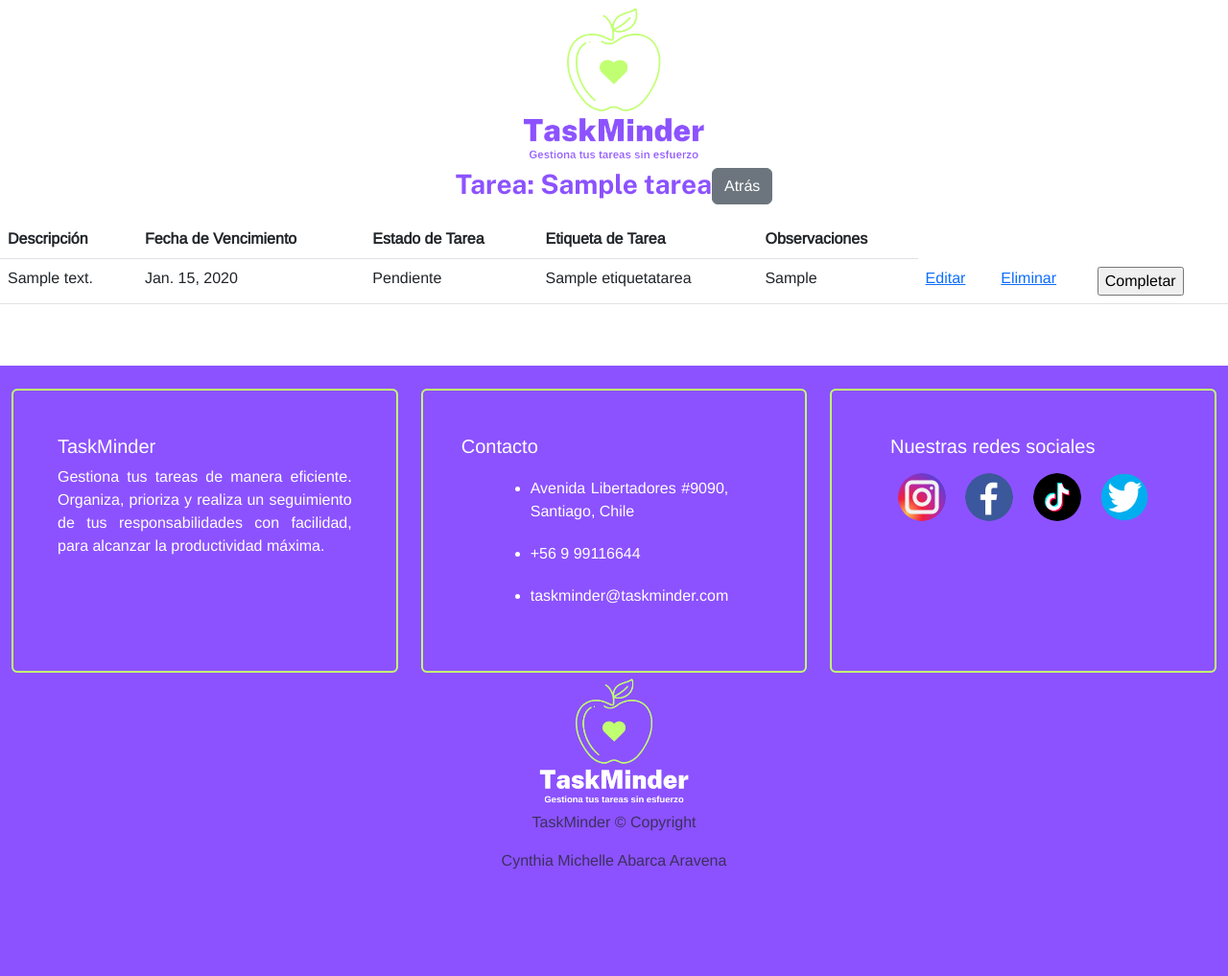
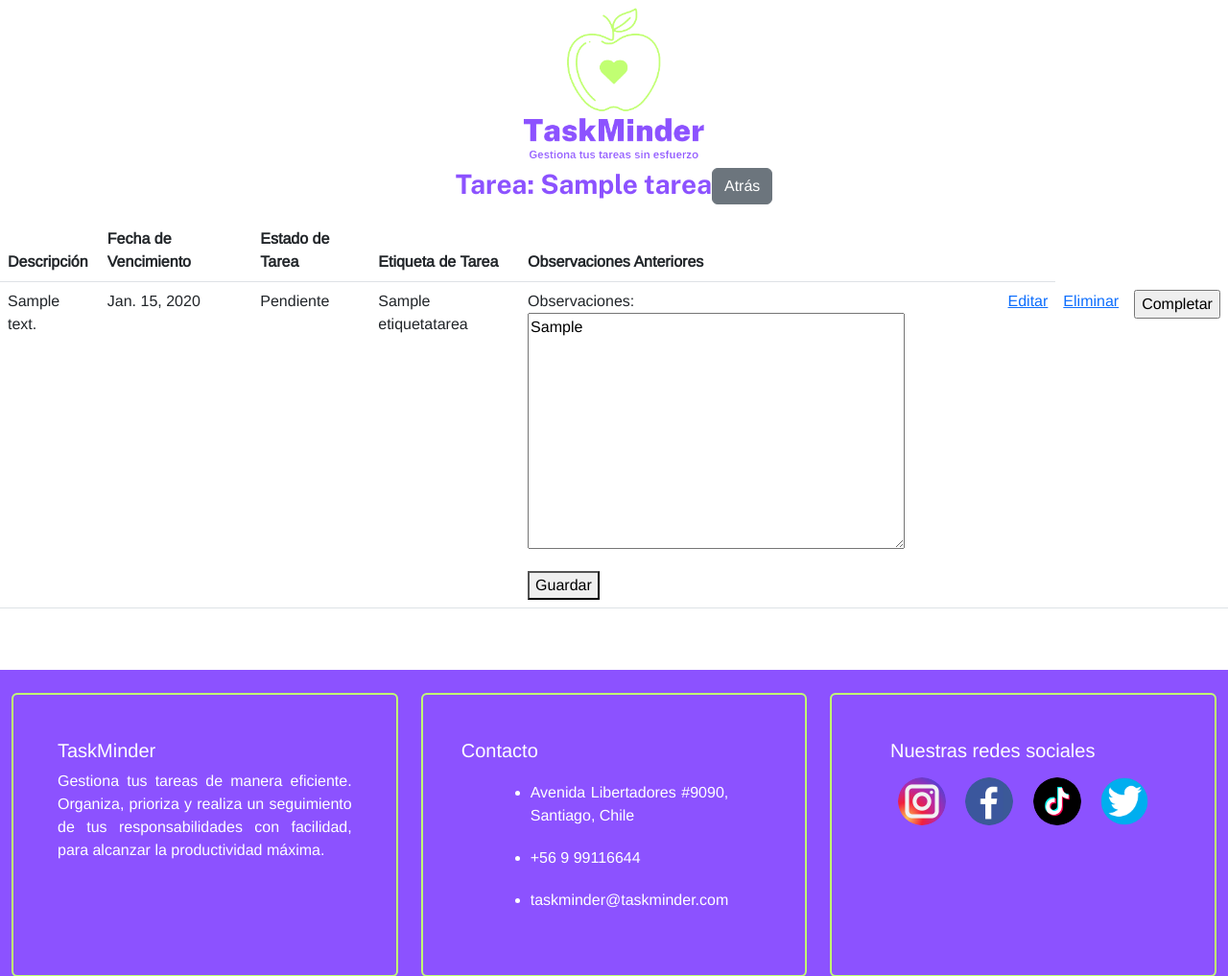
Before and after one commit to CynthiaMichelle9/Individual1, a Django app: page /tarea/1/ in a window 1280 px wide. Shown: the part 97-1114 px from the top of the page at 96% size. Before the commit the page ends 1003 px from the top, so only its background shows below. Run offline with Django 4.2, Linux system fonts and the light colour scheme; a user stored in the database is signed in; tables that the repository leaves empty hold one stand-in row (values such as "Sample post").

Commit message:
Capturar 'Observaciones anteriores' en la vista de Detalles
En la vista de Visualización, agregar un formulario que permita capturar un texto en donde el
usuario pueda registrar observaciones sobre la tarea que está visualizando. Este texto deberá
contar con un botón Guardar, que registrará en la base de datos. Al cargar la Visualización, el
campo de texto deberá tener las observaciones que se hayan registrado en visualizaciones
anteriores.

```diff
--- a/myapp/forms.py
+++ b/myapp/forms.py
@@ -30,3 +30,6 @@ class TareaForm(forms.ModelForm):
         widgets = {
             'fecha_vencimiento': forms.DateInput(attrs={'type': 'date'})
         }
+
+class ObservacionesForm(forms.Form):
+    observaciones = forms.CharField(widget=forms.Textarea)
--- a/myapp/templates/myapp/tarea.html
+++ b/myapp/templates/myapp/tarea.html
@@ -17,7 +17,9 @@
       <th>Fecha de Vencimiento</th>
       <th>Estado de Tarea</th>
       <th>Etiqueta de Tarea</th>
-      <th>Observaciones</th>
+      <th>Observaciones Anteriores</th>
+      <th>
+      </th>
     </tr>
   </thead>
   <tbody>
@@ -26,7 +28,12 @@
       <td>{{ tarea.fecha_vencimiento }}</td>
       <td>{{ tarea.estado_tarea }}</td>
       <td>{{ tarea.etiqueta_tarea }}</td>
-      <td>{{ tarea.observaciones }}</td>
+      <td>
+        <form method="post">
+          {% csrf_token %}
+          {{ observaciones_form.as_p }}
+          <button type="submit">Guardar</button>
+        </form></td>
       <td><a href="{% url 'editar-tarea' pk=tarea.pk %}">Editar</a></td>
       <td><a href="{% url 'eliminar-tarea' pk=tarea.pk %}">Eliminar</a></td>
       <td>
--- a/myapp/views.py
+++ b/myapp/views.py
@@ -3,7 +3,7 @@ from django.shortcuts import redirect, render
 from django.views.generic import TemplateView
 from django.contrib.auth import authenticate, login
 from django.contrib.auth.views import LoginView
-from .forms import LoginForm, TareaForm
+from .forms import LoginForm, TareaForm, ObservacionesForm
 from .models import Tarea, EtiquetaTarea
 from django.views.generic.list import ListView
 from django.views.generic.detail import DetailView
@@ -14,6 +14,7 @@ from django.contrib.auth.models import User
 from django.views import View
 from django.db.models import Q
 from datetime import datetime
+from django.views.generic.edit import FormMixin
 
 
 # Create your views here.
@@ -104,10 +105,38 @@ class TareaList(LoginRequiredMixin, ListView):
         return context
 
 
-class TareaDetalle(DetailView, LoginRequiredMixin):
-   model = Tarea
-   context_object_name = 'tarea'
-   template_name = 'tarea.html'
+class TareaDetalle(LoginRequiredMixin, FormMixin, DetailView):
+    model = Tarea
+    context_object_name = 'tarea'
+    template_name = 'tarea.html'
+    form_class = ObservacionesForm
+
+    def get_success_url(self):
+        return reverse_lazy('tareas')
+
+    def get_context_data(self, **kwargs):
+        context = super().get_context_data(**kwargs)
+        tarea = self.object
+        observaciones = tarea.observaciones
+        form = self.get_form()
+        form.initial['observaciones'] = observaciones
+        context['observaciones_form'] = form
+        return context
+
+    def post(self, request, *args, **kwargs):
+        self.object = self.get_object()
+        form = self.get_form()
+
+        if form.is_valid():
+            self.object.observaciones = form.cleaned_data['observaciones']
+            self.object.save()
+
+            return self.form_valid(form)
+        else:
+            return self.form_invalid(form)
+
+    def form_valid(self, form):
+        return super().form_valid(form)
 
 class TareaCrear(CreateView, LoginRequiredMixin):
    model = Tarea
```
